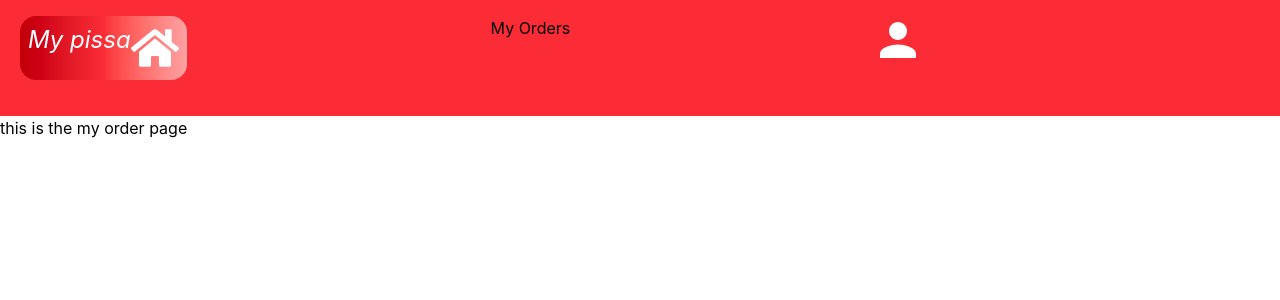
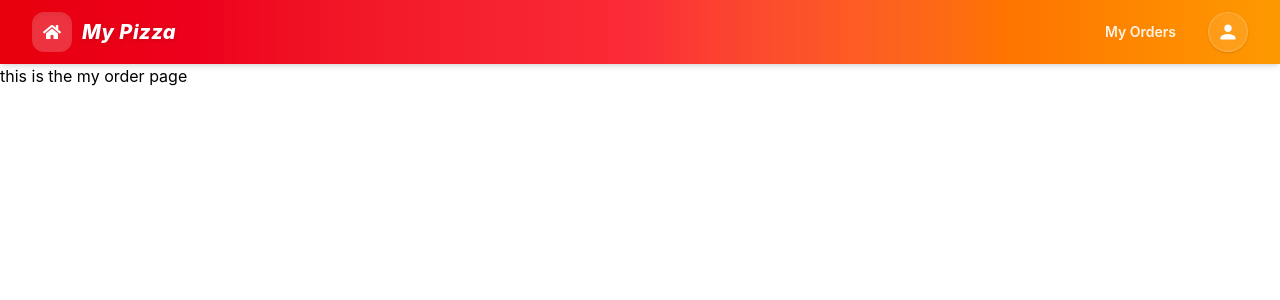
Before and after one commit to abenzertariku-dev/OIBSIM, a React (Vite) app in the folder FrontEnd/F-users/: page /myorder in a window 1280 px wide. Shown: the top 300 px of the page. Built offline with nearby package versions, Linux system fonts and the light colour scheme.

Commit message:
feat: implement Navbar and enhance PizzaCard component with improved layout and functionality

```diff
--- a/FrontEnd/F-users/src/omponents/Heads.tsx
+++ b/FrontEnd/F-users/src/omponents/Heads.tsx
@@ -1,10 +1,52 @@
 import { Link } from "react-router-dom";
-export default function Head(){
+import { FaHome } from "react-icons/fa";
+import { IoMdPerson } from "react-icons/io";
+//import Headss from "./Headss"; // Your existing Headss component
 
-<>
-<nav>
-  hello
-</nav>
-</>
+export default function Navbar() {
+  return (
+    <header className="sticky top-0 z-50 bg-gradient-to-r from-red-600 via-red-500 to-amber-500 text-white shadow-md backdrop-blur-md">
+      <div className="mx-auto max-w-7xl px-4 sm:px-6 lg:px-8">
+        <div className="flex h-16 items-center justify-between">
 
+          {/* Left: Extra Component & Brand Logo */}
+          <div className="flex items-center gap-4">
+
+
+            <Link
+              to="/"
+              className="group flex items-center gap-2.5 transition-transform duration-200 active:scale-95"
+            >
+              <div className="flex h-10 w-10 items-center justify-center rounded-xl bg-white/20 text-white shadow-inner backdrop-blur-sm transition-colors group-hover:bg-white/30">
+                <FaHome className="text-lg" />
+              </div>
+              <h1 className="text-xl font-extrabold italic tracking-wide text-white drop-shadow-sm">
+                My Pizza
+              </h1>
+            </Link>
+          </div>
+
+          {/* Right: Navigation Actions */}
+          <div className="flex items-center gap-2 sm:gap-4">
+            <Link
+              to="/myorder"
+              className="rounded-xl px-4 py-2 text-sm font-semibold text-white/90 transition-all duration-200 hover:bg-white/15 hover:text-white active:scale-95"
+            >
+              My Orders
+            </Link>
+
+            <Link
+              to="/myaccount"
+              className="flex h-10 w-10 items-center justify-center rounded-full border border-white/20 bg-white/10 text-white shadow-sm transition-all duration-200 hover:bg-white/25 hover:shadow-md active:scale-95"
+              title="My Account"
+              aria-label="My Account"
+            >
+              <IoMdPerson className="text-xl" />
+            </Link>
+          </div>
+
+        </div>
+      </div>
+    </header>
+  );
 }
--- a/FrontEnd/F-users/src/omponents/pissacard.jsx
+++ b/FrontEnd/F-users/src/omponents/pissacard.jsx
@@ -1,10 +1,41 @@
-export default function PissaCard({item}){
-    return(
-        <div className="p-7 rounded-2xl shadow-amber-950">
-            <h2>{item.Name}</h2>
-            <h3>{item.Price}ETB</h3>
-            <p>{item.Discription}</p>
-            <img src={item.Image} alt={item.Name} className="text-2xl w-9 h-12 rounded-2xl" />
+export default function PizzaCard({ item }) {
+  // Support both 'Description' and the typo 'Discription'
+  const descriptionText = item?.Description || item?.Discription;
+
+  return (
+    <div className="group relative flex flex-col overflow-hidden rounded-2xl bg-white border border-amber-100 shadow-md shadow-amber-950/10 transition-all duration-300 hover:-translate-y-1 hover:shadow-xl hover:shadow-amber-950/20 max-w-sm">
+      {/* Food Image */}
+      <div className="relative h-48 w-full overflow-hidden bg-amber-50">
+        <img
+          src={item?.Image}
+          alt={item?.Name}
+          className="h-full w-full object-cover transition-transform duration-500 group-hover:scale-105"
+        />
+        {/* Price Badge */}
+        <div className="absolute top-3 right-3 rounded-full bg-amber-600/90 px-3 py-1 text-xs font-bold text-white backdrop-blur-md shadow-sm">
+          {item?.Price} ETB
         </div>
-    )
+      </div>
+
+      {/* Card Content */}
+      <div className="flex flex-1 flex-col justify-between p-5 space-y-4">
+        <div>
+          <h2 className="text-xl font-bold text-gray-900 group-hover:text-amber-600 transition-colors">
+            {item?.Name}
+          </h2>
+          <p className="mt-2 text-sm text-gray-600 line-clamp-2 leading-relaxed">
+            {descriptionText}
+          </p>
+        </div>
+
+        {/* Action */}
+        <button
+          type="button"
+          className="w-full rounded-xl bg-amber-500 py-2.5 px-4 text-center text-sm font-semibold text-white shadow-md shadow-amber-500/20 transition-all hover:bg-amber-600 active:scale-[0.98]"
+        >
+          Add to Order
+        </button>
+      </div>
+    </div>
+  );
 }
--- a/FrontEnd/F-users/src/pages/MAccount.jsx
+++ b/FrontEnd/F-users/src/pages/MAccount.jsx
@@ -1,7 +1,10 @@
+import Navbar from "../omponents/Heads.jsx"
+
 export default function MyAccount(){
 
     return(
         <>
+        <Navbar/>
         <h1>this is the my account page </h1>
         </>
     )
--- a/FrontEnd/F-users/src/pages/MyOrder.jsx
+++ b/FrontEnd/F-users/src/pages/MyOrder.jsx
@@ -1,7 +1,9 @@
+import Navbar from "../omponents/Heads.jsx"
 export default function MyOrder(){
 
     return(
         <>
+        <Navbar/>
         <h1>this is the my  order page </h1>
         </>
     )
--- a/FrontEnd/F-users/src/pages/Pissa.jsx
+++ b/FrontEnd/F-users/src/pages/Pissa.jsx
@@ -1,5 +1,8 @@
-import axios from "axios"
-import { useState,useEffect } from "react"
+import axios from "axios";
+import { useState,useEffect } from "react";
+import PizzaCard from "../omponents/pissacard.jsx";
+import Navbar from "../omponents/Heads.jsx";
+
 export default function Pissa(){
 
   const [pissa,Setpissa]=useState([])
@@ -18,14 +21,15 @@ export default function Pissa(){
       },[])
 
    return(
-        <>
-        <h1>this is the my pissa page </h1>
+        <><Navbar/>
 
         <div className="flex ">
 
            {
             pissa.map((item, index)=>
-            <PissaCard item={item} />
+          <div key={index} className="p-7 rounded-2xl shadow-amber-950">
+        <PizzaCard item={item} />
+          </div>
             )
         }
         </div>
--- a/FrontEnd/F-users/src/pages/home.jsx
+++ b/FrontEnd/F-users/src/pages/home.jsx
@@ -1,8 +1,8 @@
 import { BrowserRouter,Route,Routes,Link } from "react-router-dom"
-import Pissa from "./pissa"
+import Pissa from "./pissa.jsx"
 import MyAccount from "./MAccount"
 import MyOrder from "./MyOrder"
-import Headss from "../omponents/Heads"
+//import Navbar from "../omponents/Heads.jsx"
 import { IoMdPerson } from "react-icons/io";
 import { FaHome } from "react-icons/fa";
 export default function Home(){
@@ -10,13 +10,6 @@ export default function Home(){
     return(
 
         <div>
-            <nav className="flex bg-red-500 pb-9 pt-4 ">
-                <Headss/>
-          <Link to="/" className="ml-5 mr-71 text-5xl flex text-white  bg-gradient-to-r from-red-700 via-red-500 to-red-300 rounded-2xl p-2">
-          <h1 className="text-2xl italic">My pissa  </h1>  <FaHome /></Link>
-<Link to="/myorder" className="ml-5 mr-71">My Orders</Link>
-<Link to="/myaccount" className="ml-5 mr-71 text-5xl text-white"><IoMdPerson /></Link>
-            </nav>
 
 
 
```
